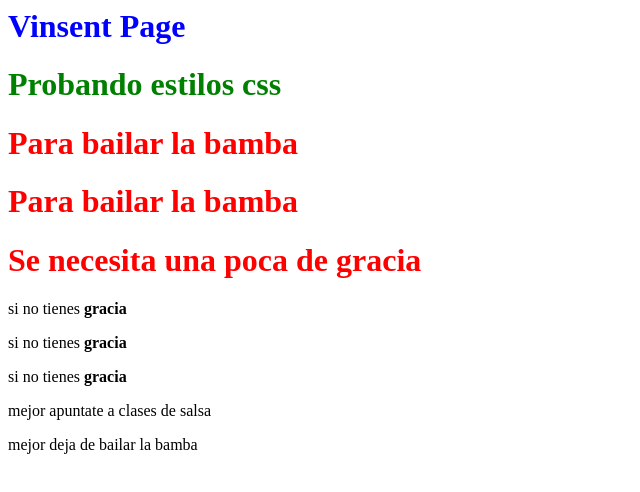
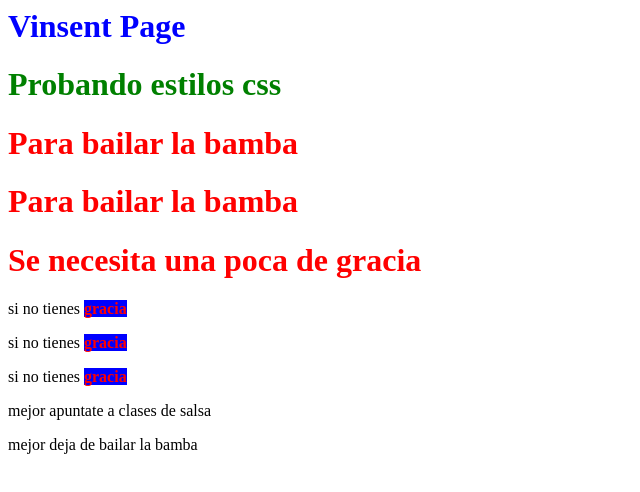
Before and after one commit to Vinsentvanbueno/Vinsent.github.io, a plain HTML site: page lab5.html in a window 1280 px wide. Shown: the whole page, without its empty margins (0-640 px from the left). Drawn offline with Linux system fonts and the light colour scheme.

Commit message:
update 2

```diff
--- a/formato.css
+++ b/formato.css
@@ -2,5 +2,6 @@ h1 {color: red;}
 #cabeza1 {color: blue;}
 .cabeza2 {color: green;}
 
-# b {color: red;
+#grande .interior b {
+  color: red;
   background-color: blue;}
--- a/lab5.html
+++ b/lab5.html
@@ -11,9 +11,10 @@
 	<h1> Para bailar la bamba </h1>
 	<h1> Se necesita una poca de gracia </h1>
 
-	<p> si no tienes <b> gracia </b> </p>
-	<p> si no tienes <b> gracia </b> </p>
-	<p> si no tienes <b> gracia </b> </p>
+<div id='grande'>
+	<p class='interior'> si no tienes <b> gracia </b> </p>
+	<p class='interior'> si no tienes <b> gracia </b> </p>
+	<p class='interior'> si no tienes <b> gracia </b> </p>
 
 	<p> mejor apuntate a clases de salsa</p>
 	<p> mejor deja de bailar la bamba</p>
```
